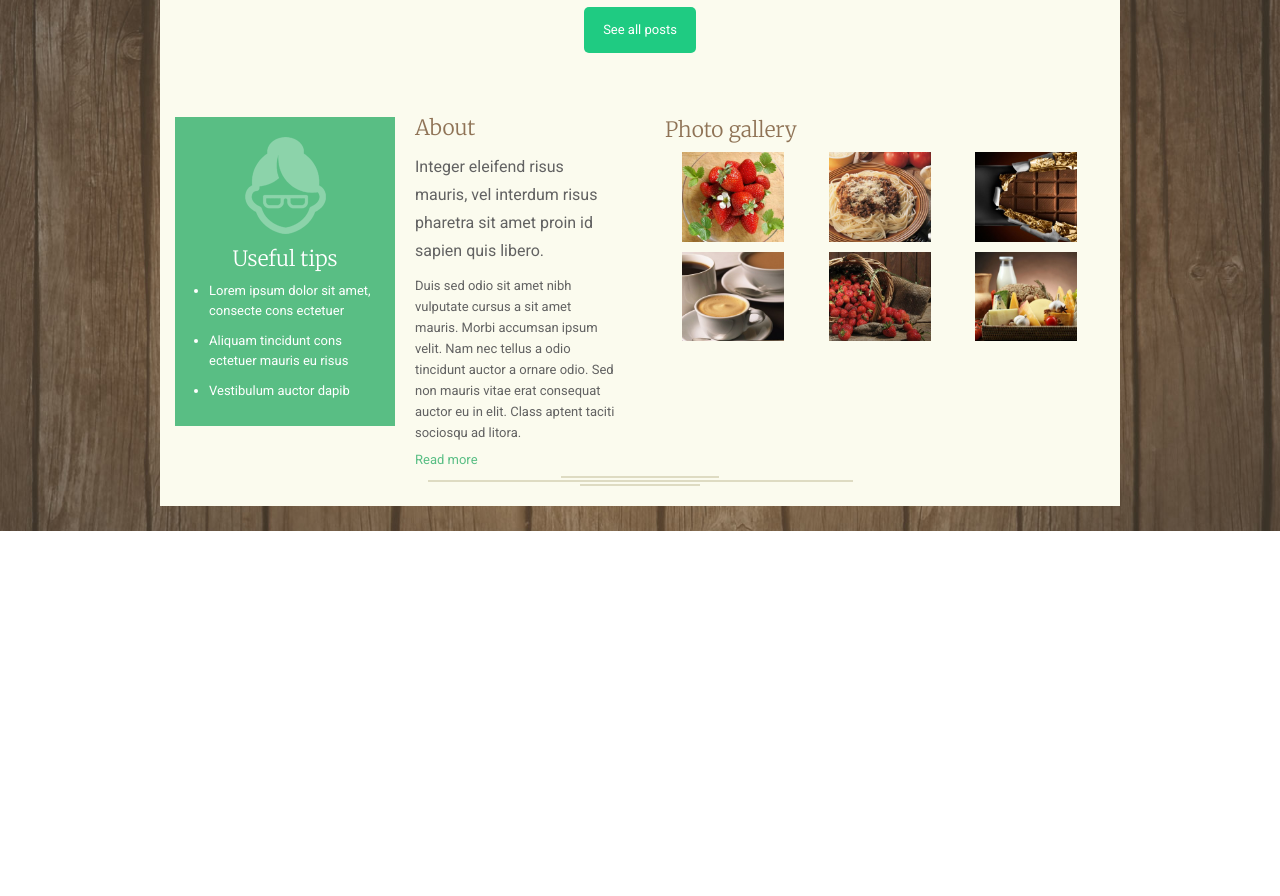
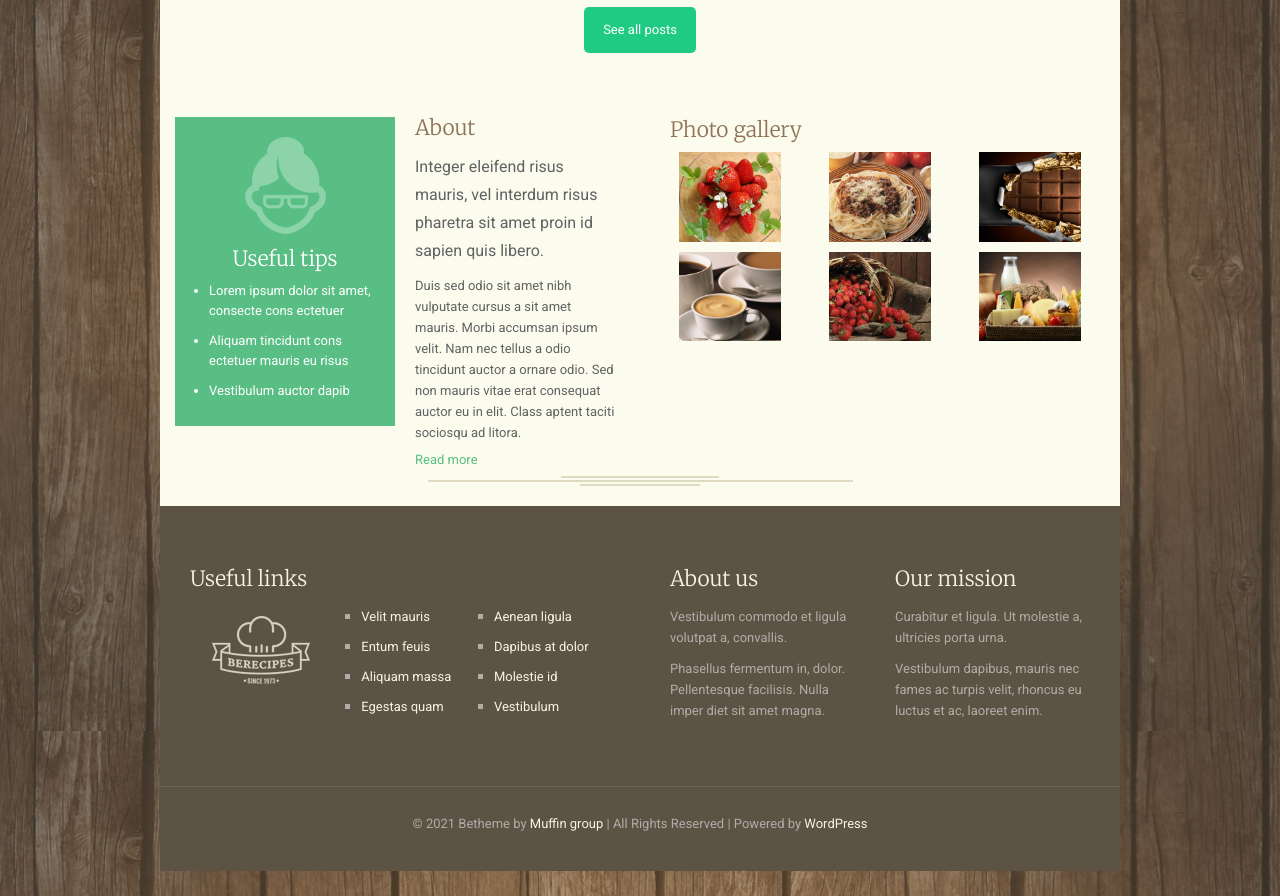
Before and after one commit to dima215/portfolio_blog, a plain HTML site: page index.html in a window 1280 px wide. Shown: the part 2469-3365 px from the top of the page. Before the commit the page ends 3000 px from the top, so only its background shows below. Drawn offline with nearby package versions, Linux system fonts and the light colour scheme.

Commit message:
without bottom-slides added footer

```diff
--- a/index.html
+++ b/index.html
@@ -338,7 +338,7 @@
                         </div>
                     </div>
                     <div class="col-xs-12 col-sm-12 col-md-6">
-                        <div class="margin">
+                        <div>
                             <div class="container-small">
                                 <div class="row">
                                     <div class="col-xs-12 col-sm-12 col-md-12">
@@ -347,8 +347,6 @@
                                         </div>
                                     </div>
                                 </div>
-                            </div>
-                            <div class="container-small">
                                 <div class="row gallery-img">
                                     <div class="col-xs-12 col-sm-12 col-md-4 margin-top">
                                         <div class="gallery-img-item image1">
@@ -393,10 +391,84 @@
                 </div>
 
             </section>
+            <div class="slider-slick"></div>
+            <section>
+                <div class="row links-content">
+                    <div class="col-xs-12 col-sm-12 col-md-6">
+                        <div>
+                            <div class="container-small">
+                                <div class="row">
+                                    <div class="col-xs-12 col-md-12">
+                                        <div class="links">
+                                            <h3>Useful links</h3>
+                                        </div>
+                                    </div>
+                                </div>
+                                <div class="row links-img">
+                                    <div class="col-xs-12 col-md-4 margin-top">
+                                        <div class="links-img-item">
+                                            <img src="img/home_recipes_logo_footer.png" alt="">
+                                        </div>
+                                    </div>
+                                    <div class="col-xs-12 col-md-8 margin-top">
+                                        <div class="links-item-lists">
+                                            <div class="links-item-list">
+                                                <ul>
+                                                    <li><a href="">Velit mauris</a></li>
+                                                    <li><a href="">Entum feuis</a></li>
+                                                    <li><a href="">Aliquam massa</a></li>
+                                                    <li><a href="">Egestas quam</a></li>
+                                                </ul>
+                                            </div>
+                                            <div class="links-item-list">
+                                                <ul>
+                                                    <li><a href="">Aenean ligula</a></li>
+                                                    <li><a href="">Dapibus at dolor</a></li>
+                                                    <li><a href="">Molestie id</a></li>
+                                                    <li><a href="">Vestibulum</a></li>
+                                                </ul>
+                                            </div>
+                                        </div>
+                                    </div>
 
+                                </div>
+
+                            </div>
+                        </div>
+                    </div>
+                    <div class="col-xs-12 col-md-6">
+                        <div class="container-small">
+                            <div class="row">
+                                <div class="col-xs-12 col-md-6">
+                                    <div class="info">
+                                        <h3>About us</h3>
+                                        <p>Vestibulum commodo et ligula volutpat a, convallis.</p>
+                                        <p>Phasellus fermentum in, dolor. Pellentesque facilisis. Nulla imper diet sit
+                                            amet magna.</p>
+                                    </div>
+                                </div>
+                                <div class="col-xs-12 col-md-6">
+                                    <div class="info">
+                                        <h3>Our mission</h3>
+                                        <p>Curabitur et ligula. Ut molestie a, ultricies porta urna.</p>
+                                        <p>Vestibulum dapibus, mauris nec fames ac turpis velit, rhoncus eu luctus et
+                                            ac, laoreet enim.</p>
+                                    </div>
+                                </div>
+                            </div>
+
+                        </div>
+                    </div>
+
+                </div>
+
+            </section>
 
         </main>
-        <footer></footer>
+        <footer>
+            <h4>© 2021 Betheme by <a href="">Muffin group</a> | All Rights Reserved | Powered by <a
+                    href="">WordPress</a></h4>
+        </footer>
     </div>
 
     <script type="text/javascript" src="https://code.jquery.com/jquery-1.11.0.min.js"></script>
--- a/style.css
+++ b/style.css
@@ -633,10 +633,7 @@ body {
 }
 .row.gallery-img {
     flex-wrap: wrap;
-    margin:-5px;
-}
-.margin-top{
-    margin: 5px 0;
+    row-gap: 10px;
 }
 
 .gallery{
@@ -693,3 +690,102 @@ color: rgb(143, 115, 86);
 .image6 {
     background-image: url(img/home_recipes_gallery9-300x300.jpg);
 }
+
+
+
+
+
+/*section links-content*/
+
+.links-content{
+    margin: 0 -15px;
+    background-color: rgb(93, 83, 69);
+        padding: 20px 0;
+}
+.links>h3{
+    font-family: "Merriweather";
+    color: rgb(249, 241, 226);
+        font-size: 21px;
+        line-height: 25px;
+        font-weight: 300;
+        letter-spacing: 0px;
+        margin-bottom: 10px;
+        margin-top: 40px;
+}
+.links-img-item{
+    text-align: right;
+    height: 115px;
+    line-height: 155px;
+}
+
+.links-item-lists{
+    display: flex;
+    justify-content: space-around;
+}
+.links-item-list>ul{
+    list-style: square;
+        line-height: 30px;
+        font-size: 13px;
+        color: rgb(176, 172, 167);
+
+}
+.links-item-list a{
+    text-decoration: none;
+    font-family: "Roboto";
+        color: rgb(249, 241, 226);
+            line-height: 21px;
+            font-weight: 400;
+            letter-spacing: 0px;
+
+}
+
+.links-item-list a:hover{
+    text-decoration: underline;
+}
+
+.info{
+    padding: 40px 0;
+}
+
+.info>h3{
+
+    color: #f9f1e2;
+      font-size: 21px;
+      line-height: 25px;
+      font-weight: 300;
+      letter-spacing: 0px;
+        font-family: "Merriweather";
+        margin-bottom: 10px;
+
+}
+.info>p{
+    color: #b0aca7;
+           font-size: 13px;
+           line-height: 21px;
+           font-weight: 400;
+           letter-spacing: 0px;
+           font-family: "Roboto";
+           padding: 5px 0;
+}
+
+footer{
+    margin: 0 -15px;
+    background-color: rgb(93, 83, 69);
+    padding: 30px 0;
+    text-align: center;
+    height: 85px;
+    font-family: "Roboto";
+    font-size: 13px;
+    border-top: rgba(110, 102, 87, 1) 1px solid;
+}
+footer>h4{
+    color: rgb(176, 172, 167);
+}
+footer>h4>a{
+    text-decoration: none;
+
+        color: rgb(249, 241, 226);
+}
+.footer>h4>a:hover{
+    text-decoration: underline;
+}
```
